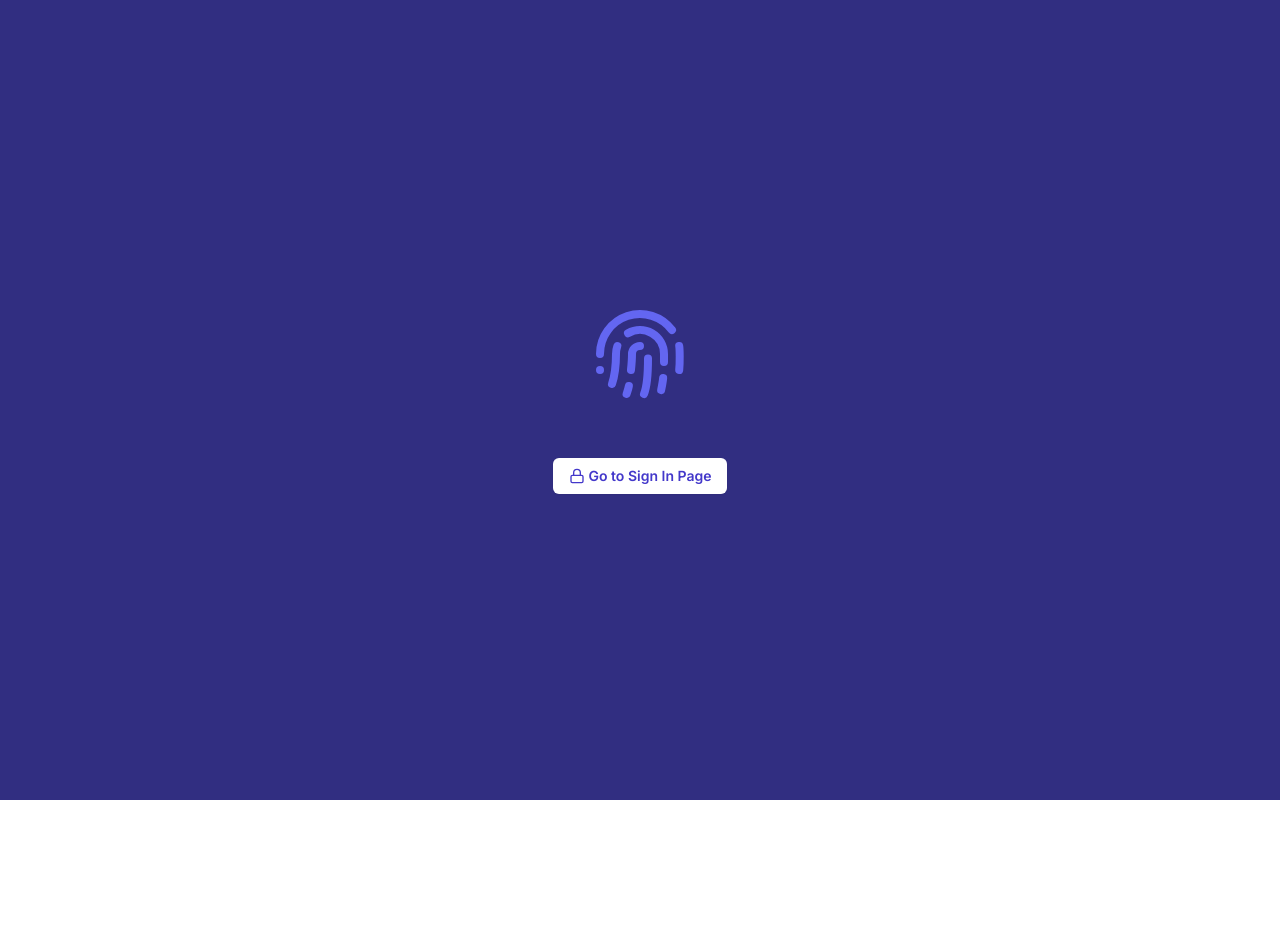
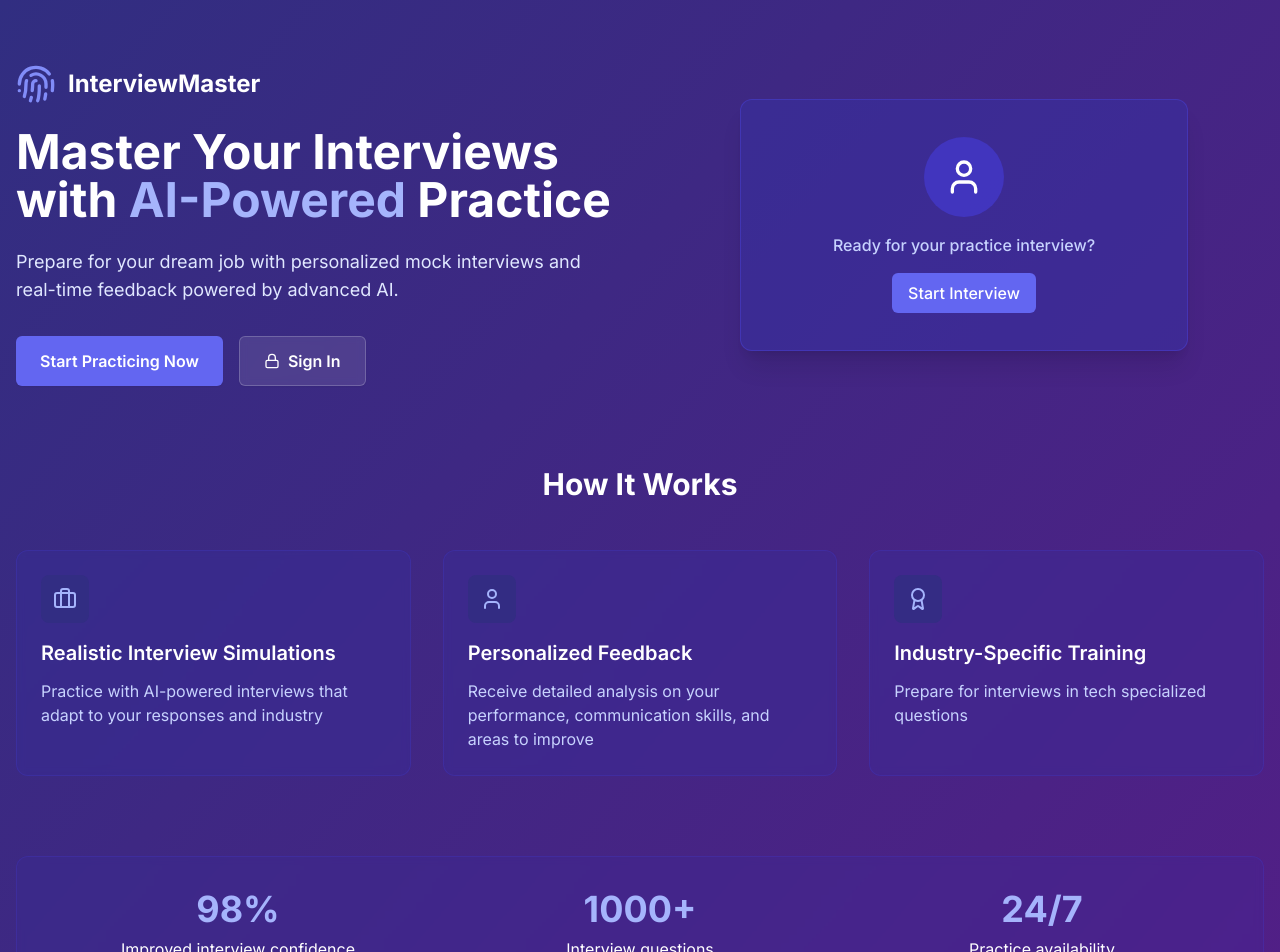
Before and after one commit to Khitishgithub/AI_Interview-_Trainer, a Next.js app: page / in a window 1280 px wide. Shown: the top 952 px of the page. Before the commit the page ends 800 px from the top, so only its background shows below. Built offline with nearby package versions, Linux system fonts and the light colour scheme.

Commit message:
ui updated

```diff
--- a/app/page.js
+++ b/app/page.js
@@ -1,28 +1,143 @@
-import { FingerprintIcon, LockIcon } from "lucide-react";
+"use client"
+import { FingerprintIcon, LockIcon, BriefcaseIcon, UserIcon, AwardIcon } from "lucide-react";
 import Link from "next/link";
+import { useState } from "react";
+
+export default function Home() {
+  const [activeFeature, setActiveFeature] = useState(0);
+
+  const features = [
+    {
+      title: "Realistic Interview Simulations",
+      description: "Practice with AI-powered interviews that adapt to your responses and industry",
+      icon: <BriefcaseIcon className="w-6 h-6 text-indigo-300" />
+    },
+    {
+      title: "Personalized Feedback",
+      description: "Receive detailed analysis on your performance, communication skills, and areas to improve",
+      icon: <UserIcon className="w-6 h-6 text-indigo-300" />
+    },
+    {
+      title: "Industry-Specific Training",
+      description: "Prepare for interviews in tech specialized questions",
+      icon: <AwardIcon className="w-6 h-6 text-indigo-300" />
+    }
+  ];
+
+  return (
+    <div className="bg-gradient-to-br from-indigo-900 to-purple-900 min-h-screen">
+      <div className="container mx-auto px-4 py-16">
+
+        <div className="flex flex-col md:flex-row items-center justify-between gap-12 pb-20">
+          <div className="md:w-1/2">
+            <div className="flex items-center mb-6">
+              <FingerprintIcon className="text-indigo-400 w-10 h-10 mr-3" />
+              <h2 className="text-white text-2xl font-bold">InterviewMaster</h2>
+            </div>
+
+            <h1 className="text-white font-bold text-4xl md:text-5xl leading-tight mb-6">
+              Master Your Interviews with <span className="text-indigo-300">AI-Powered</span> Practice
+            </h1>
+
+            <p className="text-indigo-100 text-lg mb-8">
+              Prepare for your dream job with personalized mock interviews and real-time feedback powered by advanced AI.
+            </p>
+
+            <div className="flex flex-col sm:flex-row gap-4">
+              <Link
+                href="/dashboard"
+                className="inline-flex items-center justify-center rounded-md bg-indigo-500 px-6 py-3 text-base font-semibold text-white shadow-sm hover:bg-indigo-400 transition-colors"
+              >
+                <span>Start Practicing Now</span>
+              </Link>
+
+              <Link
+                href="/sign-in"
+                className="inline-flex items-center justify-center rounded-md bg-white/10 backdrop-blur-sm border border-white/20 px-6 py-3 text-base font-semibold text-white shadow-sm hover:bg-white/20 transition-colors"
+              >
+                <LockIcon className="w-4 h-4 mr-2" />
+                <span>Sign In</span>
+              </Link>
+            </div>
+          </div>
+
+          <div className="md:w-1/2 flex justify-center">
+            <div className="relative w-full max-w-md aspect-video bg-indigo-800/50 rounded-xl overflow-hidden border border-indigo-600/40 shadow-xl">
+              <div className="absolute inset-0 flex items-center justify-center">
+                <div className="text-center p-6">
+                  <div className="mx-auto w-20 h-20 bg-indigo-700/80 rounded-full flex items-center justify-center mb-4">
+                    <UserIcon className="w-10 h-10 text-white" />
+                  </div>
+                  <p className="text-indigo-200 font-medium mb-4">Ready for your practice interview?</p>
+                  <button className="px-4 py-2 bg-indigo-500 text-white rounded-md font-medium hover:bg-indigo-400 transition-colors">
+                    Start Interview
+                  </button>
+                </div>
+              </div>
+            </div>
+          </div>
+        </div>
+
+        {/* Features Section */}
+        <div className="mb-20">
+          <h2 className="text-white text-3xl font-bold text-center mb-12">How It Works</h2>
+
+          <div className="grid grid-cols-1 md:grid-cols-3 gap-8">
+            {features.map((feature, index) => (
+              <div
+                key={index}
+                className="bg-indigo-800/30 backdrop-blur-sm border border-indigo-700/30 rounded-xl p-6 hover:bg-indigo-800/40 transition-colors cursor-pointer"
+                onMouseEnter={() => setActiveFeature(index)}
+              >
+                <div className="w-12 h-12 bg-indigo-900/80 rounded-lg flex items-center justify-center mb-4">
+                  {feature.icon}
+                </div>
+                <h3 className="text-white text-xl font-semibold mb-3">{feature.title}</h3>
+                <p className="text-indigo-200">{feature.description}</p>
+              </div>
+            ))}
+          </div>
+        </div>
+
+        {/* Stats Section */}
+        <div className="bg-indigo-800/20 backdrop-blur-sm border border-indigo-700/30 rounded-xl p-8 mb-20">
+          <div className="grid grid-cols-1 md:grid-cols-3 gap-6 text-center">
+            <div>
+              <p className="text-indigo-300 text-4xl font-bold mb-2">98%</p>
+              <p className="text-white">Improved interview confidence</p>
+            </div>
+            <div>
+              <p className="text-indigo-300 text-4xl font-bold mb-2">1000+</p>
+              <p className="text-white">Interview questions</p>
+            </div>
+            <div>
+              <p className="text-indigo-300 text-4xl font-bold mb-2">24/7</p>
+              <p className="text-white">Practice availability</p>
+            </div>
+          </div>
+        </div>
 
 
-export default function Home() {
-  return (
-    <div>
-      <div className="flex items-center justify-center h-screen w-full mx-auto bg-indigo-900">
-      <div className="max-w-lg p-4 rounded-lg flex flex-col justify-center items-center">
-        <FingerprintIcon className="text-indigo-500 w-24 h-24" />
-        <div className="text-center max-w-screen-sm pt-4 pb-10">
-          {/* <h1 className="text-white font-bold text-2xl">Next Protect</h1> */}
-
-        </div>
-        <div className="flex space-x-3">
+        <div className="text-center">
+          <h2 className="text-white text-3xl font-bold mb-6">Ready to ace your next interview?</h2>
+          <p className="text-indigo-200 text-lg max-w-2xl mx-auto mb-8">
+            Join thousands of job seekers who have improved their interview skills and landed their dream jobs.
+          </p>
           <Link
-            href="/dashboard"
-            className="inline-flex items-center rounded-md bg-white px-4 py-2 text-sm font-semibold space-x-1 text-indigo-700 shadow-sm hover:bg-white/90"
+            href="/sign-up"
+            className="inline-flex items-center justify-center rounded-md bg-indigo-500 px-6 py-3 text-base font-semibold text-white shadow-sm hover:bg-indigo-400 transition-colors"
           >
-            <LockIcon className="w-4 h-4" />
-            <span>Go to Sign In Page</span>
+            <span>Create Free Account</span>
           </Link>
         </div>
       </div>
-    </div>
+
+
+      <footer className="border-t border-indigo-800/30 mt-20 py-8">
+        <div className="container mx-auto px-4 text-center text-indigo-300">
+          <p>© 2025 InterviewMaster. All rights reserved.</p>
+        </div>
+      </footer>
     </div>
   );
 }
```
Also changed, not shown: 1 other file (tests, documents, lock files or other folders).
